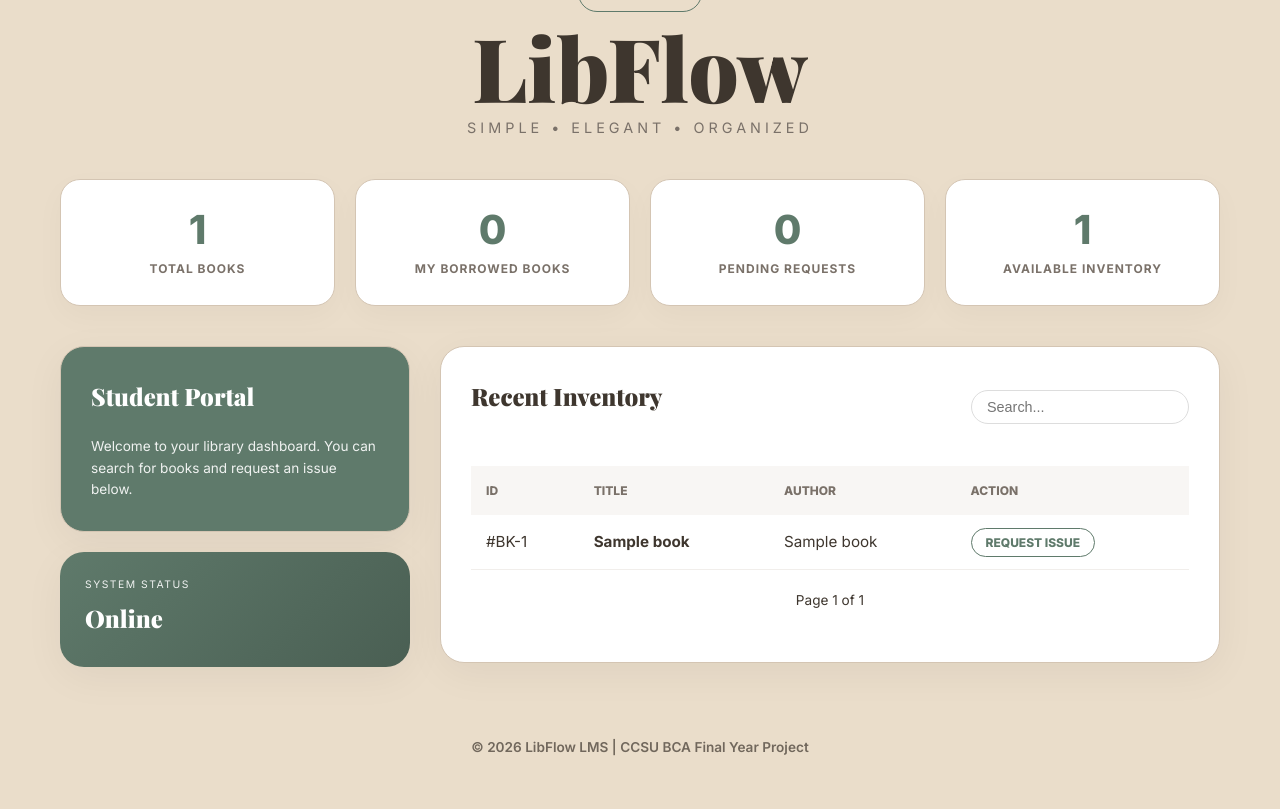
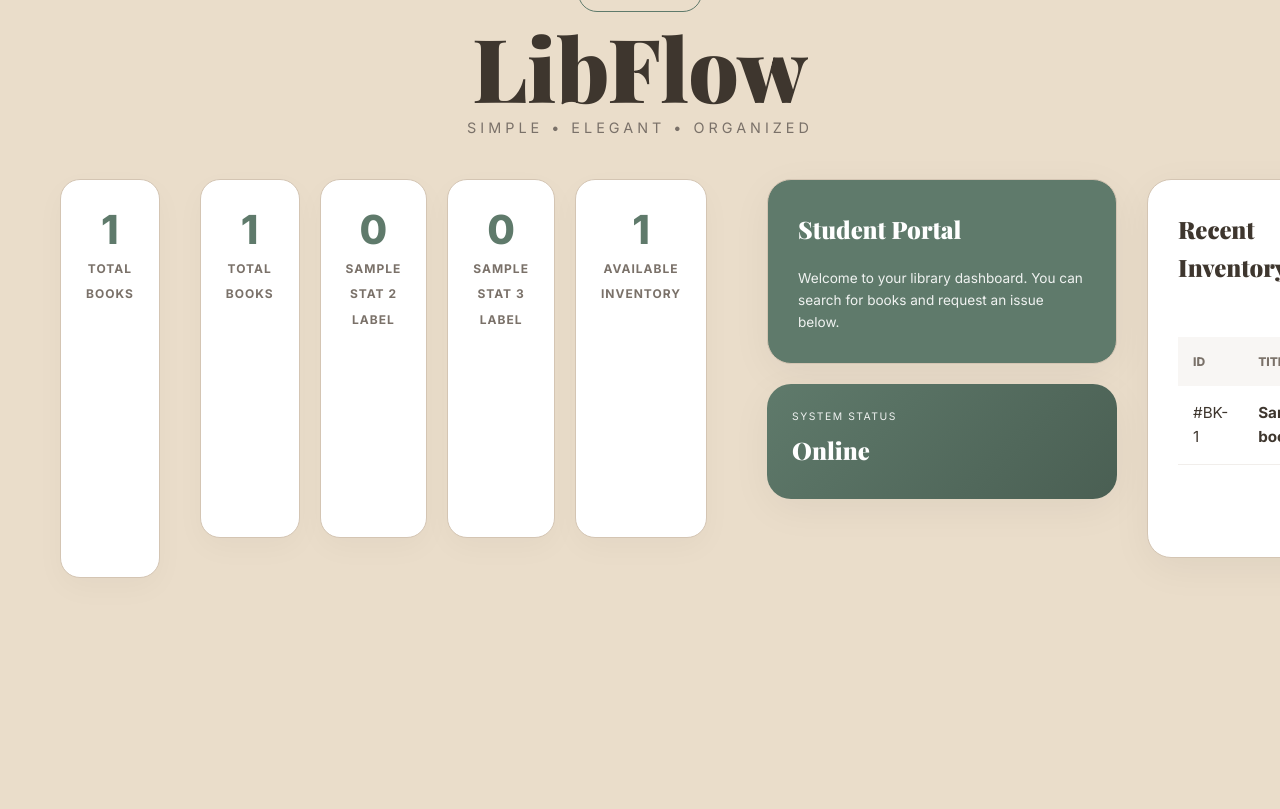
Before and after one commit to Krishna-2323/LibFlow-V2, a Flask app: template templates/index.html in a window 1280 px wide; the page is wider, and only the part inside the window is pictured. Shown: the part 157-966 px from the top of that part. After the commit the page ends 735 px from the top of that part, so only its background shows below. Run offline with Flask 3, Linux system fonts and the light colour scheme; the template is opened without the code that fills it: most values are stand-ins (such as "Sample title", 1, 10 or a date in 2020); some libraries are stand-ins or nearby versions.

Commit message:
Update index.html

```diff
--- a/templates/index.html
+++ b/templates/index.html
@@ -93,24 +93,20 @@
         <span>Total Books</span>
     </div>
 
+  <div class="stats-grid">
     <div class="stat-card">
-        {% if session.role == 'admin' %}
-            <div class="stat-window"><div class="stat-move" data-target="850"><h3>0</h3><h3 class="counting-number">0</h3></div></div>
-            <span>Total Members</span>
-        {% else %}
-            <div class="stat-window"><div class="stat-move" data-target="{{ student_books_count | default(0) }}"><h3>0</h3><h3 class="counting-number">0</h3></div></div>
-            <span>My Borrowed Books</span>
-        {% endif %}
+        <div class="stat-window"><div class="stat-move" data-target="{{ total_count }}"><h3>0</h3><h3 class="counting-number">0</h3></div></div>
+        <span>Total Books</span>
     </div>
 
     <div class="stat-card">
-        {% if session.role == 'admin' %}
-            <div class="stat-window"><div class="stat-move" data-target="{{ issued_today }}"><h3>0</h3><h3 class="counting-number">0</h3></div></div>
-            <span>Issued Today</span>
-        {% else %}
-            <div class="stat-window"><div class="stat-move" data-target="{{ pending_req_count | default(0) }}"><h3>0</h3><h3 class="counting-number">0</h3></div></div>
-            <span>Pending Requests</span>
-        {% endif %}
+        <div class="stat-window"><div class="stat-move" data-target="{{ stat_2_val }}"><h3>0</h3><h3 class="counting-number">0</h3></div></div>
+        <span>{{ stat_2_label }}</span>
+    </div>
+
+    <div class="stat-card">
+        <div class="stat-window"><div class="stat-move" data-target="{{ stat_3_val }}"><h3>0</h3><h3 class="counting-number">0</h3></div></div>
+        <span>{{ stat_3_label }}</span>
     </div>
 
     <div class="stat-card">
```
